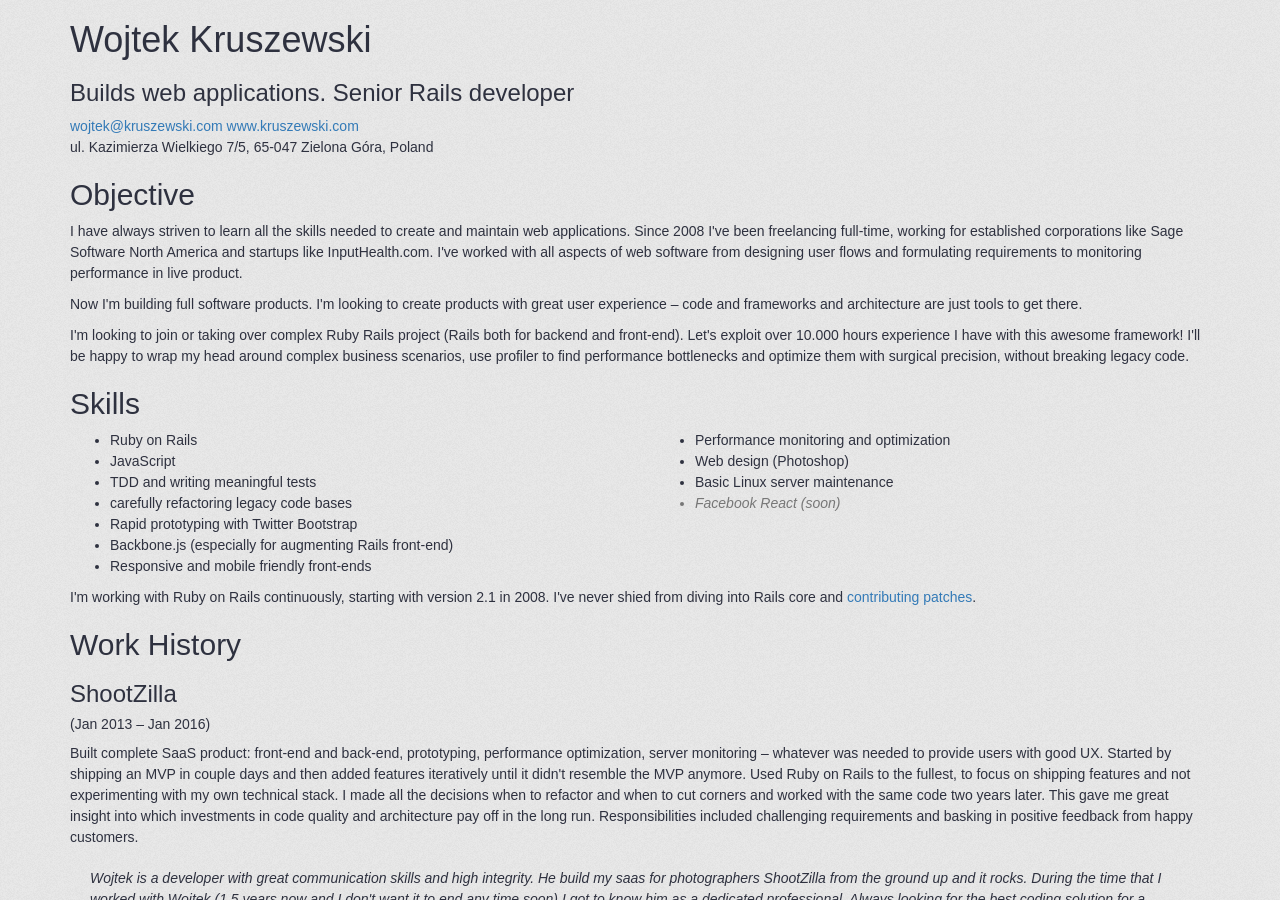
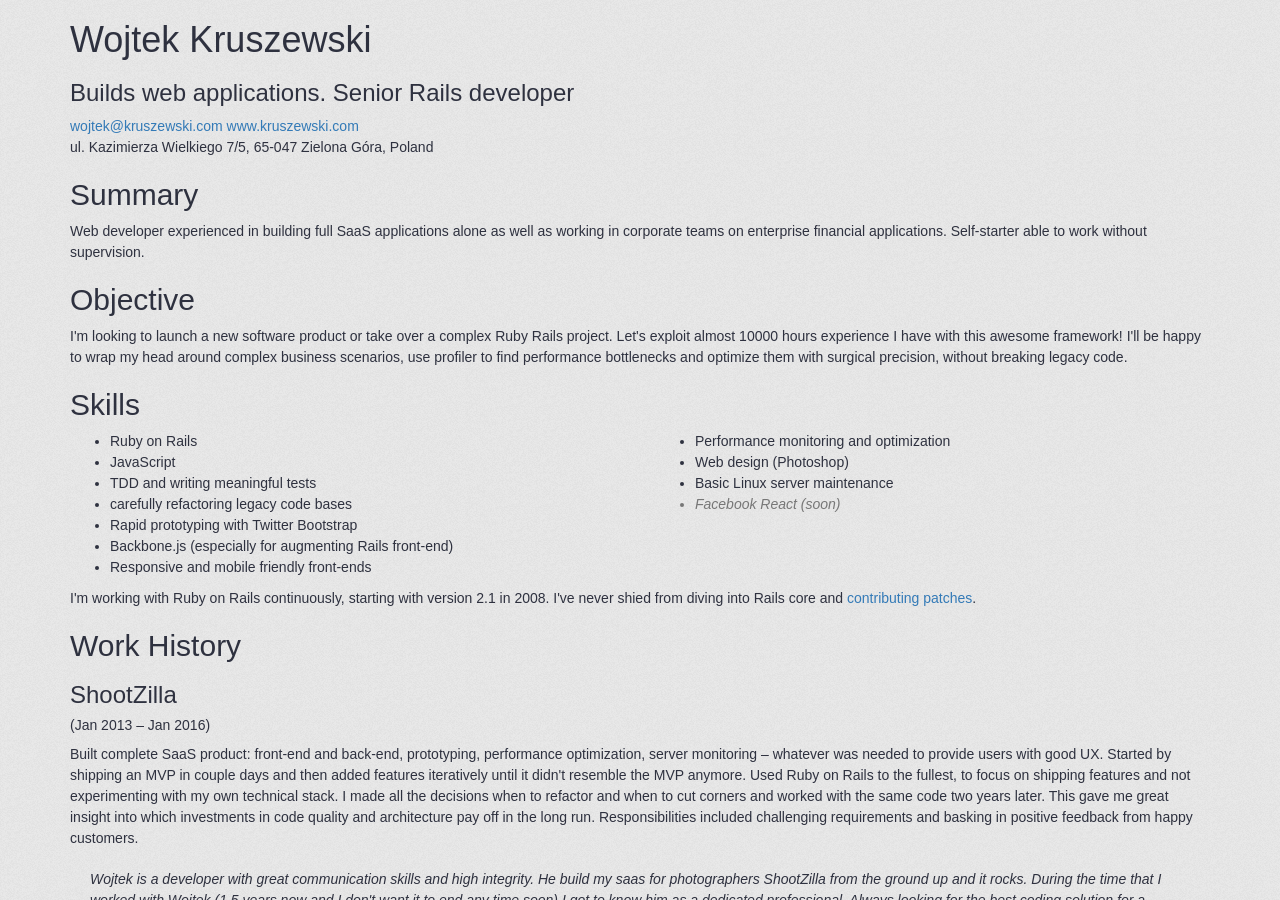
Before and after one commit to WojtekKruszewski/WojtekKruszewski.github.io, a Jekyll site: the page built from cv.html, in a window 1280 px wide and 900 px high. Built offline with Jekyll 4.4.1, drawn with Linux system fonts in a browser that asks for light colours.

Commit message:
Separate summary and objective

```diff
--- a/cv.html
+++ b/cv.html
@@ -16,13 +16,13 @@
     &emsp;
   </p>
 
+  <h2>Summary</h2>
+
+  <p>Web developer experienced in building full SaaS applications alone as well as working in corporate teams on enterprise financial applications. Self-starter able to work without supervision.</p>
+
   <h2>Objective</h2>
 
-  <p>I have always striven to learn all the skills needed to create and maintain web applications. Since 2008 I've been freelancing full-time, working for established corporations like Sage Software North America and startups like InputHealth.com. I've worked with all aspects of web software from designing user flows and formulating requirements to monitoring performance in live product.</p>
-
-  <p>Now I'm building full software products. I'm looking to create products with great user experience – code and frameworks and architecture are just tools to get there.</p>
-
-  <p>I'm looking to join or taking over complex Ruby Rails project (Rails both for backend and front-end). Let's exploit over 10.000 hours experience I have with this awesome framework! I'll be happy to wrap my head around complex business scenarios, use profiler to find performance bottlenecks and optimize them with surgical precision, without breaking legacy code.</p>
+  <p>I'm looking to launch a new software product or take over a complex Ruby Rails project. Let's exploit almost 10000 hours experience I have with this awesome framework! I'll be happy to wrap my head around complex business scenarios, use profiler to find performance bottlenecks and optimize them with surgical precision, without breaking legacy code.</p>
 
   <h2>Skills</h2>
 
```
